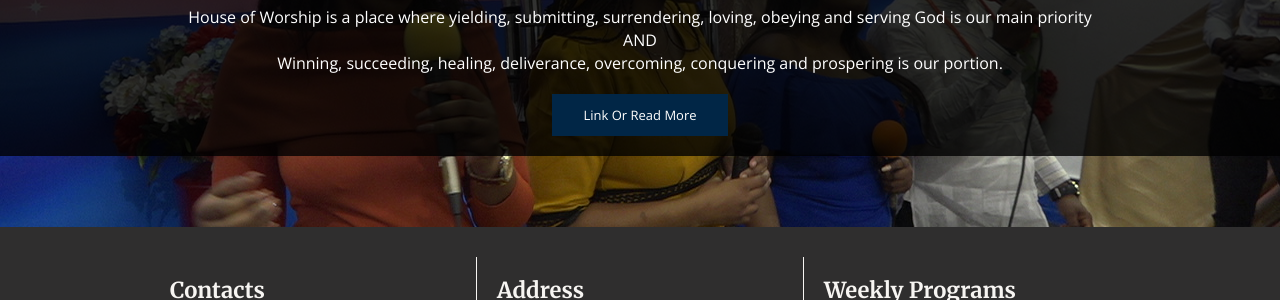
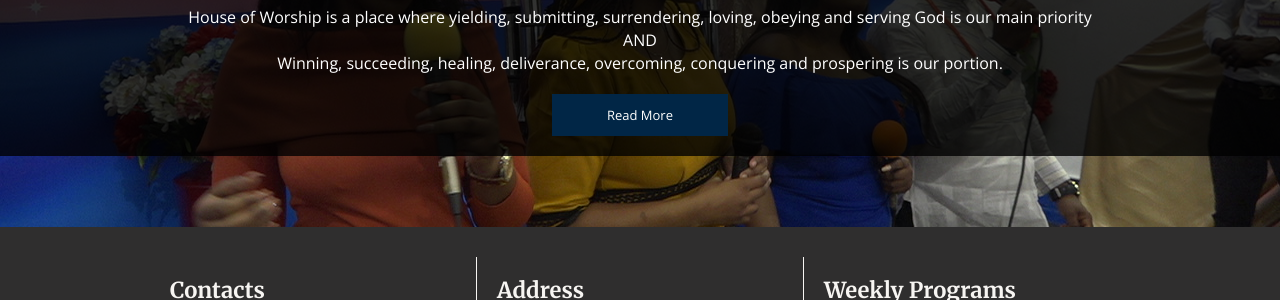
Before and after one commit to riyaadh47/hilary, a Jekyll site: the page built from index.html, in a window 1280 px wide and 900 px high, scrolled down 5340 px. Shown: the part 399-699 px from the top of the window. Built offline with Jekyll 4.4.1, drawn with Linux system fonts in a browser that asks for light colours; nearby versions of some CDN libraries; library files that are not in the unit come from our copies.

Commit message:
Update from Forestry.io - Updated content.json

```diff
--- a/_data/content.json
+++ b/_data/content.json
@@ -31,7 +31,7 @@
       "heading": "PLEASE JOIN US TO EXPERIENCE<br>THIS GREAT MOVE OF GOD",
       "paragraph": "House of Worship is a place where yielding, submitting, surrendering, loving, obeying and serving God is our main priority <br> AND <br> Winning, succeeding, healing, deliverance, overcoming, conquering and prospering is our portion.",
       "link": "http://www.houseofworshipministries.co.za/",
-      "linkName": "Link Or Read More"
+      "linkName": "Read More"
     }
   ],
   "about-us": [
```
